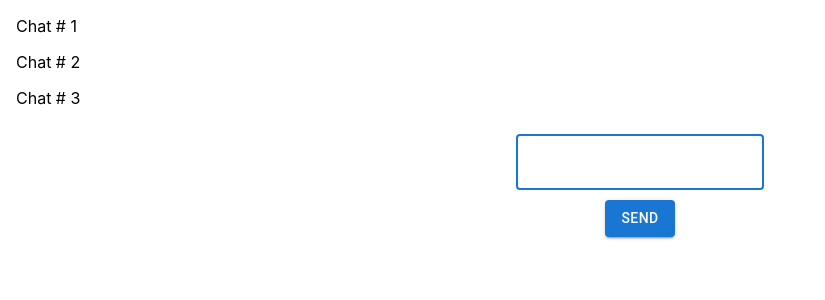
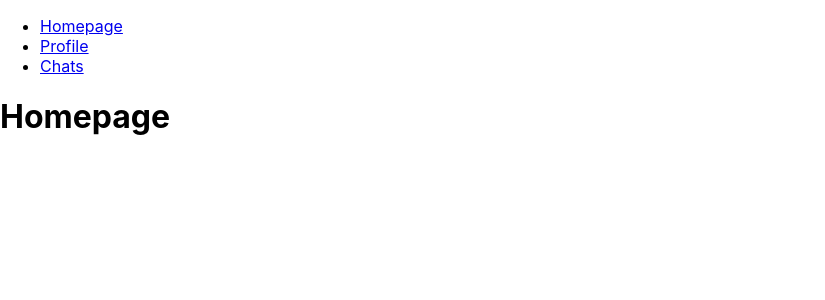
Before and after one commit to pluzonetwo/js_react, a React (Create React App) app: page / in a window 1280 px wide. Shown: the top 300 px of the page, without its empty margins (0-825 px from the left). Built offline with nearby package versions, Linux system fonts and the light colour scheme.

Commit message:
Lesson4_Practice(error)

```diff
--- a/package.json
+++ b/package.json
@@ -3,11 +3,15 @@
   "version": "0.1.0",
   "private": true,
   "dependencies": {
+    "@emotion/react": "^11.7.1",
+    "@emotion/styled": "^11.6.0",
+    "@mui/material": "^5.4.0",
     "@testing-library/jest-dom": "^5.16.1",
     "@testing-library/react": "^12.1.2",
     "@testing-library/user-event": "^13.5.0",
     "react": "^17.0.2",
     "react-dom": "^17.0.2",
+    "react-router-dom": "^6.2.1",
     "react-scripts": "5.0.0",
     "web-vitals": "^2.1.4"
   },
--- a/src/App.js
+++ b/src/App.js
@@ -1,43 +1,5 @@
-import './App.css';
-import Message from './componets message/message'
-import React, {useRef, useState} from "react";
-import { Form } from './components form/form'
-import {useEffect} from "react";
-import {AUTHORS} from "./Utils/constants";
-import ChatList from "./componentsChats/chatList";
+import {Router} from "./Route/Router";
 
-function App() {
-
-  const [messageList, setMessageList] = useState([]);
-  const messageRef = useRef();
-
-  const handleAddMessage = ({value}) => {
-    const newMsg = {
-      value,
-      author: AUTHORS.ME,
-    }
-    setMessageList((prevMessageList) => [...prevMessageList, newMsg]);
-  }
-
-  useEffect(() => {
-    messageRef.current?.scrollIntoView();
-
-    if (messageList[messageList.length - 1]?.author === AUTHORS.ME) {
-      const newMsg = {
-        value: 'You entered message',
-        author: AUTHORS.BOT,
-      }
-      setMessageList((prevMessageList) => [...prevMessageList, newMsg]);
-    }
-  }, [messageList]);
-
-  return <><ChatList />
-    <div className='wrapper' >
-    {messageList.map((message, index) => <Message key={index} author={message.author} text={message.value}/>)}
-    <div ref={messageRef}/>
-  </div>
-  <Form onSubmit={handleAddMessage} />
-  </>
-}
+const App = () => <Router />
 
 export default App;
--- /dev/null
+++ b/src/Route/Router.js
@@ -0,0 +1,32 @@
+import {BrowserRouter, Routes , Route, Link} from "react-router-dom";
+import {Chat} from '../components Chat/Chat'
+import ChatList from "../componentsChats/chatList";
+
+const Home = () => <h1>Homepage</h1>
+const Profile = () => <h1>Profile</h1>
+
+export const Router = () => {
+    return (
+        <BrowserRouter>
+            <ul>
+                <li>
+                    <Link to=''>Homepage</Link>
+                </li>
+                <li>
+                    <Link to='profile'>Profile</Link>
+                </li>
+                <li>
+                    <Link to='chats'>Chats</Link>
+                </li>
+            </ul>
+            <Routes>
+                <Route path='' element={<Home />}/>
+                <Route path='chats'>
+                    <Route index element={<ChatList />}/>
+                    <Route path=':chatId' element={<Chat />}/>
+                </Route>
+                <Route path='profile' element={<Profile/>}/>
+            </Routes>
+        </BrowserRouter>
+    )
+}
--- /dev/null
+++ b/src/components Chat/Chat.js
@@ -0,0 +1,57 @@
+import React, {useEffect, useRef, useState} from "react";
+import {useParams} from "react-router-dom";
+import {AUTHORS} from "../Utils/constants";
+import ChatList from "../componentsChats/chatList";
+import Message from "../componets message/message";
+import {Form} from "../components form/form";
+import '../App.css'
+
+const chats = [{id: 'chat 1'}];
+const messages = {
+    chat1: [],
+};
+
+export const Chat = () => {
+    const params = useParams();
+    const {chatId} = params;
+
+    const [messageList, setMessageList] = useState({
+        chat1: [],
+        chat2: [],
+        chat3: [],
+    });
+    const messageRef = useRef();
+
+    const handleAddMessage = ({value}) => {
+        const newMsg = {
+            value,
+            author: AUTHORS.ME,
+        }
+        setMessageList((prevMessageList) => ({
+            ...prevMessageList,
+            [chatId]: [...prevMessageList[chatId], newMsg]
+    }));
+    };
+
+    useEffect(() => {
+        messageRef.current?.scrollIntoView();
+
+        if (messageList[chatId][messageList[chatId].length - 1]?.author === AUTHORS.ME) {
+            const newMsg = {
+                value: 'You entered message',
+                author: AUTHORS.BOT,
+            }
+            setMessageList((prevMessageList) => [...prevMessageList, newMsg]);
+        }
+    }, [messageList]);
+
+    return( <>
+        <ChatList />
+        <div className='wrapper' >
+            {messageList.map((message, index) =>
+                <Message key={index} author={message.author} text={message.value} id={chatId}/>)}
+            <div ref={messageRef}/>
+        </div>
+        <Form onSubmit={handleAddMessage} />
+    </>)
+}
--- a/src/componentsChats/chatList.js
+++ b/src/componentsChats/chatList.js
@@ -1,5 +1,6 @@
 import React from "react";
 import {List, ListItem} from '@mui/material';
+import {Link} from "react-router-dom";
 
 const chatList = [
     {
@@ -7,11 +8,11 @@ const chatList = [
         name: 'Chat # 1',
     },
     {
-        id: 1,
+        id: 2,
         name: 'Chat # 2',
     },
     {
-        id: 1,
+        id: 3,
         name: 'Chat # 3',
     },
 ]
@@ -19,7 +20,10 @@ const chatList = [
 export default function ChatList() {
     return (
         <List>
-            {chatList.map(chat => <ListItem key={chat.id}>{chat.name}</ListItem>)}
+            {chatList.map(chat =>
+                <ListItem key={chat.id}>
+                    <Link to={`/chats/${chat.id}`} >{chat.name}</Link>
+                </ListItem>)}
         </List>
     )
 }
--- a/src/index.js
+++ b/src/index.js
@@ -1,12 +1,12 @@
- import React from 'react';
+import React from 'react';
 import ReactDOM from 'react-dom';
 import './index.css';
-import App from './App';
 import reportWebVitals from './reportWebVitals';
+import {Router} from "./Route/Router";
 
 ReactDOM.render(
   <React.StrictMode>
-    <App />
+    <Router />
   </React.StrictMode>,
   document.getElementById('root')
 );
```
Also changed, not shown: 1 other file (tests, documents, lock files or other folders).
